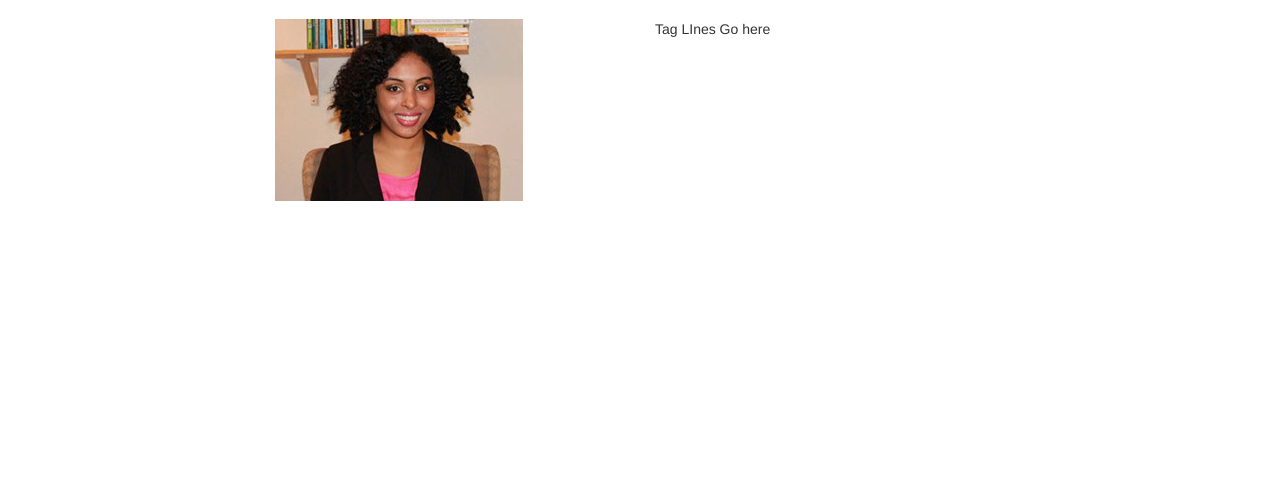
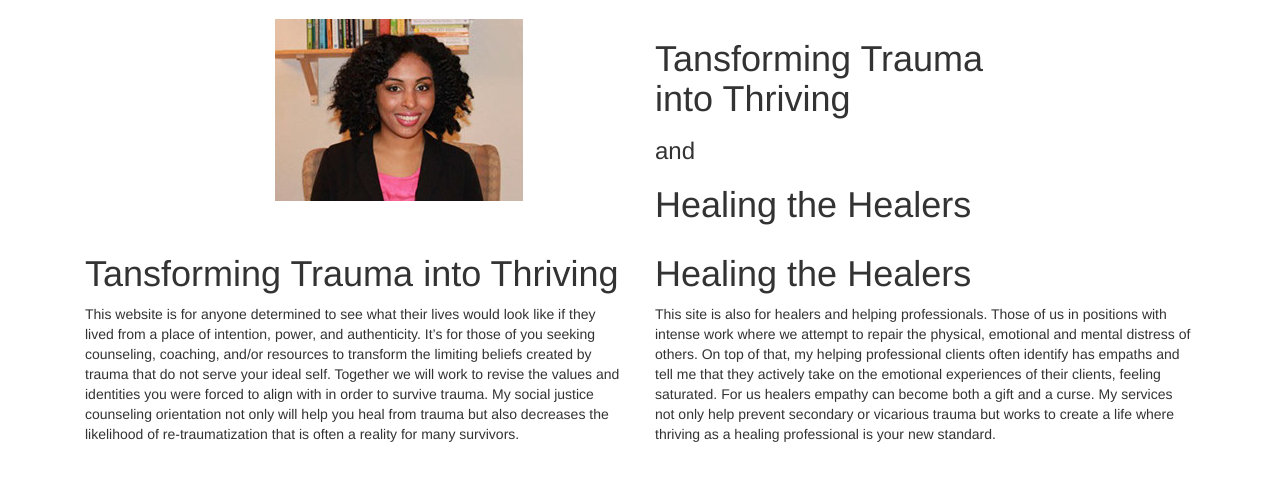
Before and after one commit to nadiabahrami/kh-project, a Django app: page / in a window 1280 px wide. Shown: the part 51-532 px from the top of the page. Run offline with Django 3.2, Linux system fonts and the light colour scheme; some libraries are stand-ins or nearby versions.

Commit message:
Getting tag lines and content in.

```diff
--- a/kh_site/home/templates/index.html
+++ b/kh_site/home/templates/index.html
@@ -53,17 +53,19 @@
             <img src="{% static 'imgs/img_4163.jpg' %}">
           </div>
           <div class="col-md-4">
-            <p>Tag LInes Go here</p>
+            <h1>Tansforming Trauma into Thriving</h1>
+            <h3>and</h3>
+            <h1>Healing the Healers</h1>
           </div>
         </div>
         <div class="container">
           <div class="col-md-6">
-            <h1></h1>
-            <p></p>
+            <h1>Tansforming Trauma into Thriving</h1>
+            <p>This website is for anyone determined to see what their lives would look like if they lived from a place of intention, power, and authenticity. It’s for those of you seeking counseling, coaching, and/or resources to transform the limiting beliefs created by trauma that do not serve your ideal self. Together we will work to revise the values and identities you were forced to align with in order to survive trauma. My social justice counseling orientation not only will help you heal from trauma but also decreases the likelihood of re-traumatization that is often a reality for many survivors.</p>
           </div>
           <div class="col-md-6">
-            <h1></h1>
-            <p></p>
+            <h1>Healing the Healers</h1>
+            <p>This site is also for healers and helping professionals. Those of us in positions with intense work where we attempt to repair the physical, emotional and mental distress of others. On top of that, my helping professional clients often identify has empaths and tell me that they actively take on the emotional experiences of their clients, feeling saturated. For us healers empathy can become both a gift and a curse. My services not only help prevent secondary or vicarious trauma but works to create a life where thriving as a healing professional is your new standard.</p>
           </div>
         </div>
     </body>
```
